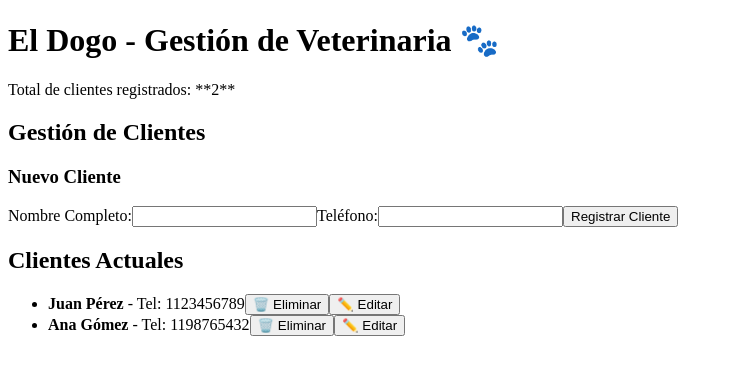
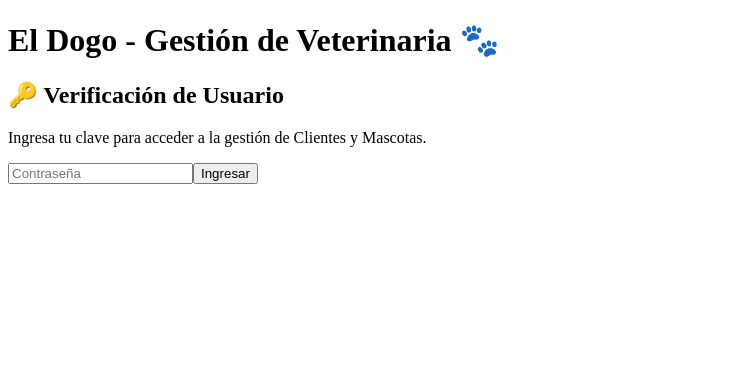
Before and after one commit to Walter-Lauxmann/el-dogo-react, a React (Vite) app: page / in a window 1280 px wide. Shown: the top 374 px of the page, without its empty margins (0-733 px from the left). Built offline with nearby package versions, Linux system fonts and the light colour scheme.

Commit message:
05 - Login

```diff
--- a/src/App.jsx
+++ b/src/App.jsx
@@ -3,6 +3,7 @@
 import React, { useState } from 'react'; // ¡Importamos useState!
 import FormularioCliente from './components/FormularioCliente'; // ¡Lo importamos!
 import ClienteItem from './components/ClienteItem';
+import Login from './components/Login';
 import './App.css';
 
 function VeterinariaApp() {
@@ -56,18 +57,24 @@ function VeterinariaApp() {
     setClientes(listaActualizada);
   };
 
+  // ⭐️ 1. Nuevo Estado de Seguridad: Por defecto, nadie está logueado (false)
+  const [isLoggedIn, setIsLoggedIn] = useState(false);
+
+  // ⭐️ 2. Función Setter que pasaremos al componente Login
+  const handleLogin = (estado) => {
+    setIsLoggedIn(estado); // Cambia el estado a true si el login fue exitoso
+  };
+
   return (
     <div className="app-container">
       <h1>El Dogo - Gestión de Veterinaria 🐾</h1>
-
-      {/* Aquí podemos mostrar cuántos clientes tenemos
-        ¡El valor 'clientes.length' se actualizará automáticamente
-        cuando usemos setClientes!
-      */}
-      <p>Total de clientes registrados: **{clientes.length}**</p>
-
+      {/* ⭐️ 3. EL RENDERIZADO CONDICIONAL GLOBAL */}
+      {isLoggedIn ? (
+        // Bloque A: Si el usuario está logueado (TRUE)
       <section className="dashboard">
         <h2>Gestión de Clientes</h2>
+
+        <p>Total de clientes registrados: **{clientes.length}**</p>
         {/*
         ¡Lo usamos como una etiqueta HTML!
         ⭐️ PASAMOS LA FUNCIÓN COMO UNA PROP al componente hijo
@@ -85,13 +92,24 @@ function VeterinariaApp() {
               onEliminar={eliminarCliente}
               onGuardar={actualizarCliente} // 👈 Nueva prop para la modificación
             />
-
           ))}
         </ul>
       </section>
+      ) : (
+        // Bloque B: Si el usuario NO está logueado (FALSE)
+        // Mostramos el componente Login, pasándole la función handleLogin
+        <Login onLoginExitoso={handleLogin} />
+      )}
 
+      {/* Opcional: un botón de Logout para volver a la pantalla de login */}
+      {isLoggedIn && (
+        <button className="btn-logout" onClick={() => setIsLoggedIn(false)}>
+          Salir (Logout)
+        </button>
+      )}
     </div>
   );
+
 }
 
 export default VeterinariaApp;
--- a/src/components/ClienteItem.jsx
+++ b/src/components/ClienteItem.jsx
@@ -65,8 +65,8 @@ function ClienteItem({ cliente, onEliminar, onGuardar }) { // Recibimos el objet
         <div>
             {/* Usamos los datos pasados por props */}
             <strong>{cliente.nombre}</strong> - Tel: {cliente.telefono}
+            <button className="btn-editar"onClick={handleEditClick}>✏️ Editar</button>
             <button className="btn-eliminar" onClick={handleEliminarClick} >🗑️ Eliminar</button>
-            <button className="btn-editar"onClick={handleEditClick}>✏️ Editar</button>
         </div>
       )}
     </li>
--- /dev/null
+++ b/src/components/Login.jsx
@@ -0,0 +1,42 @@
+// src/components/Login.jsx
+
+import React, { useState } from 'react';
+
+// Recibimos la función que el Padre ejecutará al loguearse
+function Login({ onLoginExitoso }) {
+  const [password, setPassword] = useState('');
+  // La contraseña "secreta" simulada. En la vida real, vendría de una base de datos.
+  const PASSWORD_SECRETA = "elDogo2024";
+
+  const handleSubmit = (e) => {
+    e.preventDefault();
+
+    if (password === PASSWORD_SECRETA) {
+      // ⭐️ Si es correcta, ejecutamos la función del Padre
+      onLoginExitoso(true);
+    } else {
+      alert('Contraseña incorrecta. ¡Acceso denegado!');
+      setPassword(''); // Limpiamos el campo
+    }
+  };
+
+  return (
+    <div className="login-container">
+      <h2>🔑 Verificación de Usuario</h2>
+      <p>Ingresa tu clave para acceder a la gestión de Clientes y Mascotas.</p>
+
+      <form onSubmit={handleSubmit}>
+        <input
+          type="password"
+          placeholder="Contraseña"
+          value={password}
+          onChange={(e) => setPassword(e.target.value)}
+          required
+        />
+        <button type="submit">Ingresar</button>
+      </form>
+    </div>
+  );
+}
+
+export default Login;
```
